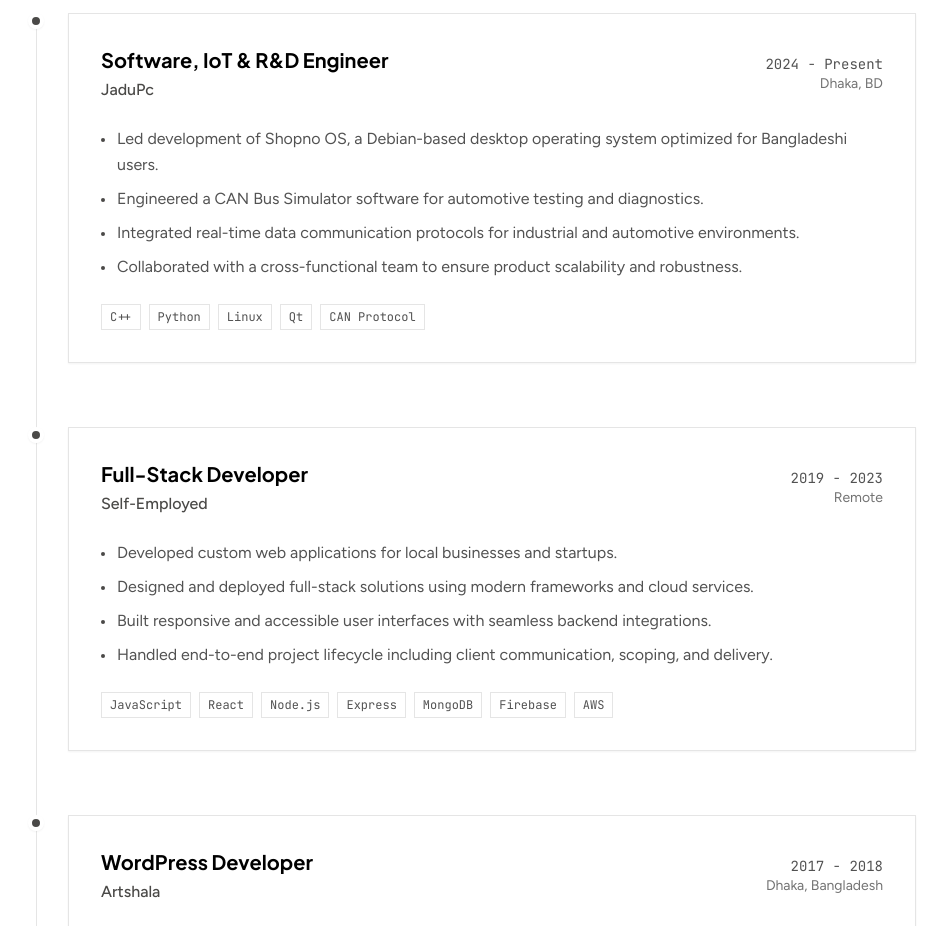
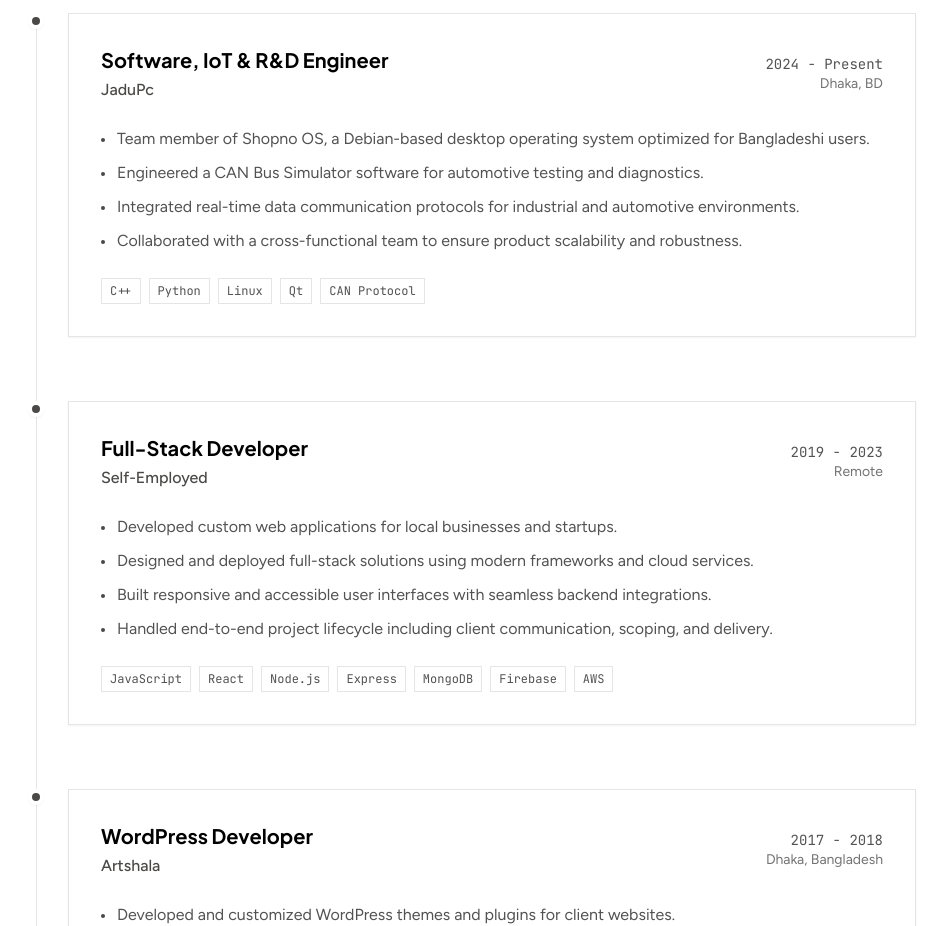
Before and after one commit to Ukaykhingmarma28/Portfolio-Clean, a React (Vite) app: page / in a window 1280 px wide. Shown: the part 4460-5386 px from the top of the page, without its empty margins (172-1119 px from the left). Built offline with nearby package versions, Linux system fonts and the light colour scheme.

Commit message:
Update ExperienceSection.tsx

```diff
--- a/src/components/ExperienceSection.tsx
+++ b/src/components/ExperienceSection.tsx
@@ -40,7 +40,7 @@ const ExperienceSection: React.FC = () => {
       period: '2024 - Present',
       location: 'Dhaka, BD',
       description: [
-        'Led development of Shopno OS, a Debian-based desktop operating system optimized for Bangladeshi users.',
+        'Team member of Shopno OS, a Debian-based desktop operating system optimized for Bangladeshi users.',
         'Engineered a CAN Bus Simulator software for automotive testing and diagnostics.',
         'Integrated real-time data communication protocols for industrial and automotive environments.',
         'Collaborated with a cross-functional team to ensure product scalability and robustness.'
```
